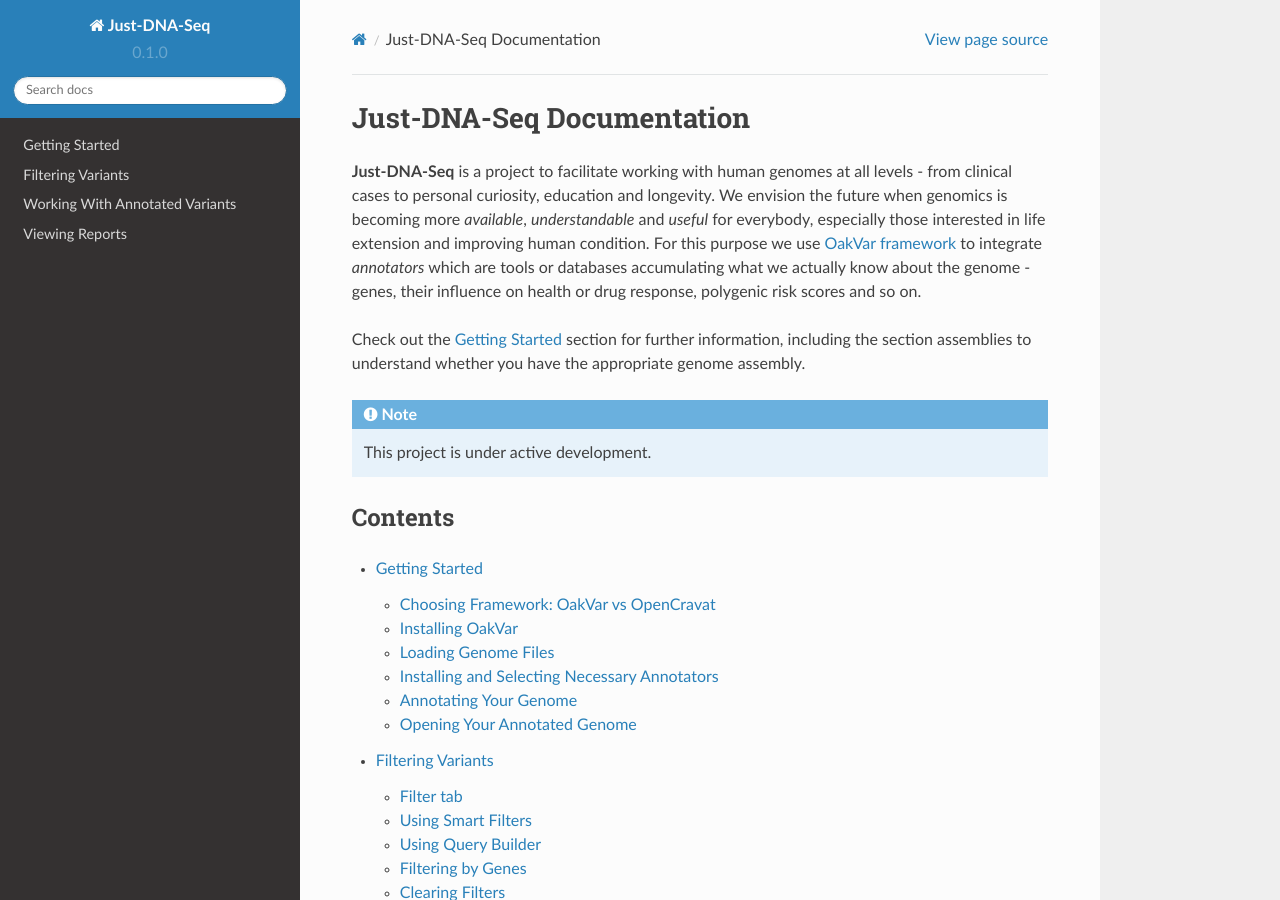
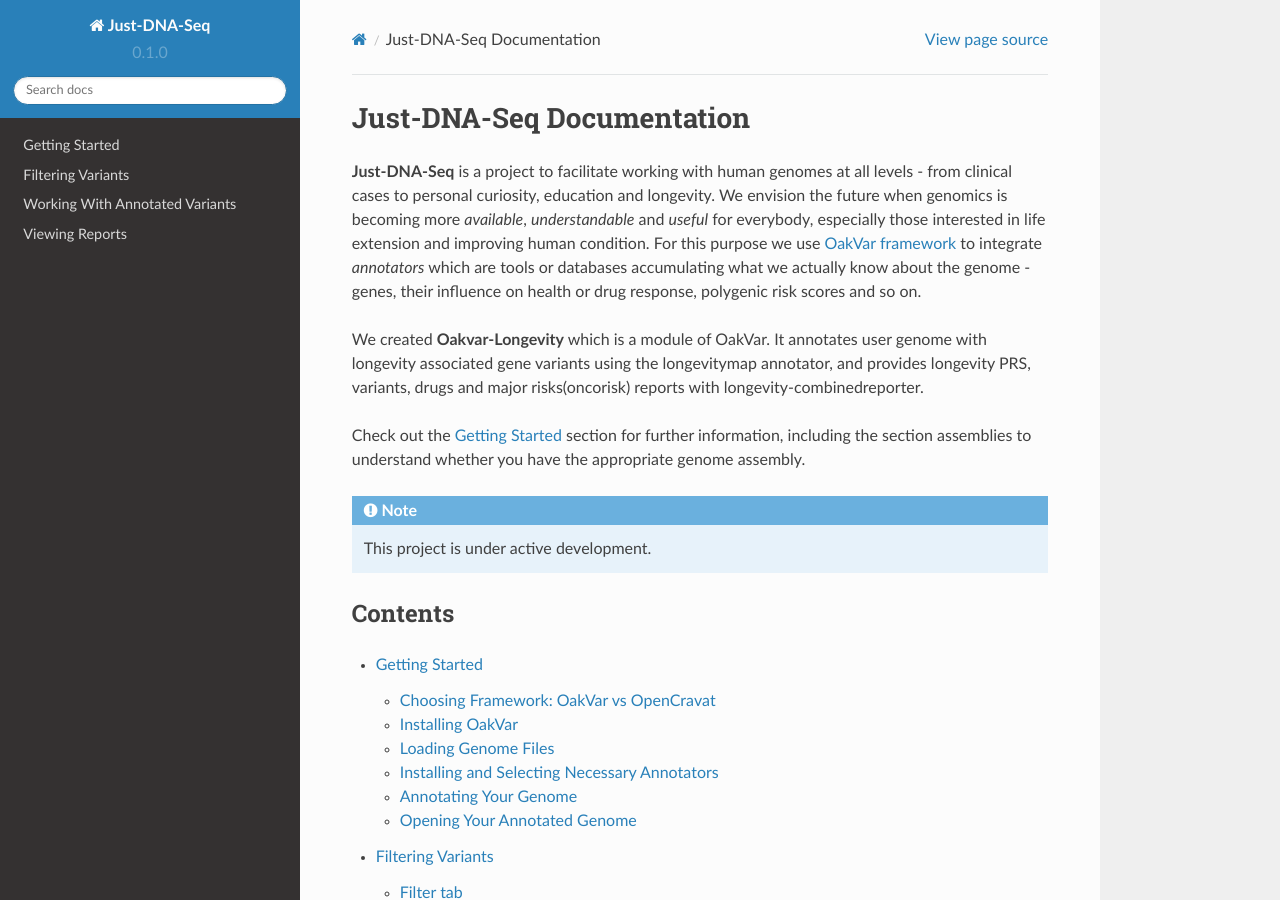
Before and after one commit to dna-seq/just-dna-seq, a Sphinx documentation site: the page built from docs/source/index.rst, in a window 1280 px wide and 900 px high. Built offline with Sphinx 7.4.7 and the Read the Docs theme 2.0.0, drawn with Linux system fonts in a browser that asks for light colours.

Commit message:
Added info about Oakvar-Longevity to index.rst

```diff
--- a/docs/source/index.rst
+++ b/docs/source/index.rst
@@ -4,6 +4,8 @@
 **Just-DNA-Seq** is a project to facilitate working with human genomes at all levels - from clinical cases to personal curiosity, education and longevity.
 We envision the future when genomics is becoming more *available*, *understandable* and *useful* for everybody, especially those interested in life extension and improving human condition.
 For this purpose we use `OakVar framework <https://oakvar.com>`_ to integrate *annotators* which are tools or databases accumulating what we actually know about the genome - genes, their influence on health or drug response, polygenic risk scores and so on.
+
+We created **Oakvar-Longevity** which is a module of OakVar. It annotates user genome with longevity associated gene variants using the longevitymap annotator, and provides longevity PRS, variants, drugs and major risks(oncorisk) reports with longevity-combinedreporter.
 
 Check out the :doc:`getting_started` section for further information, including
 the section :ref:`assemblies` to understand whether you have the appropriate genome assembly.
```
